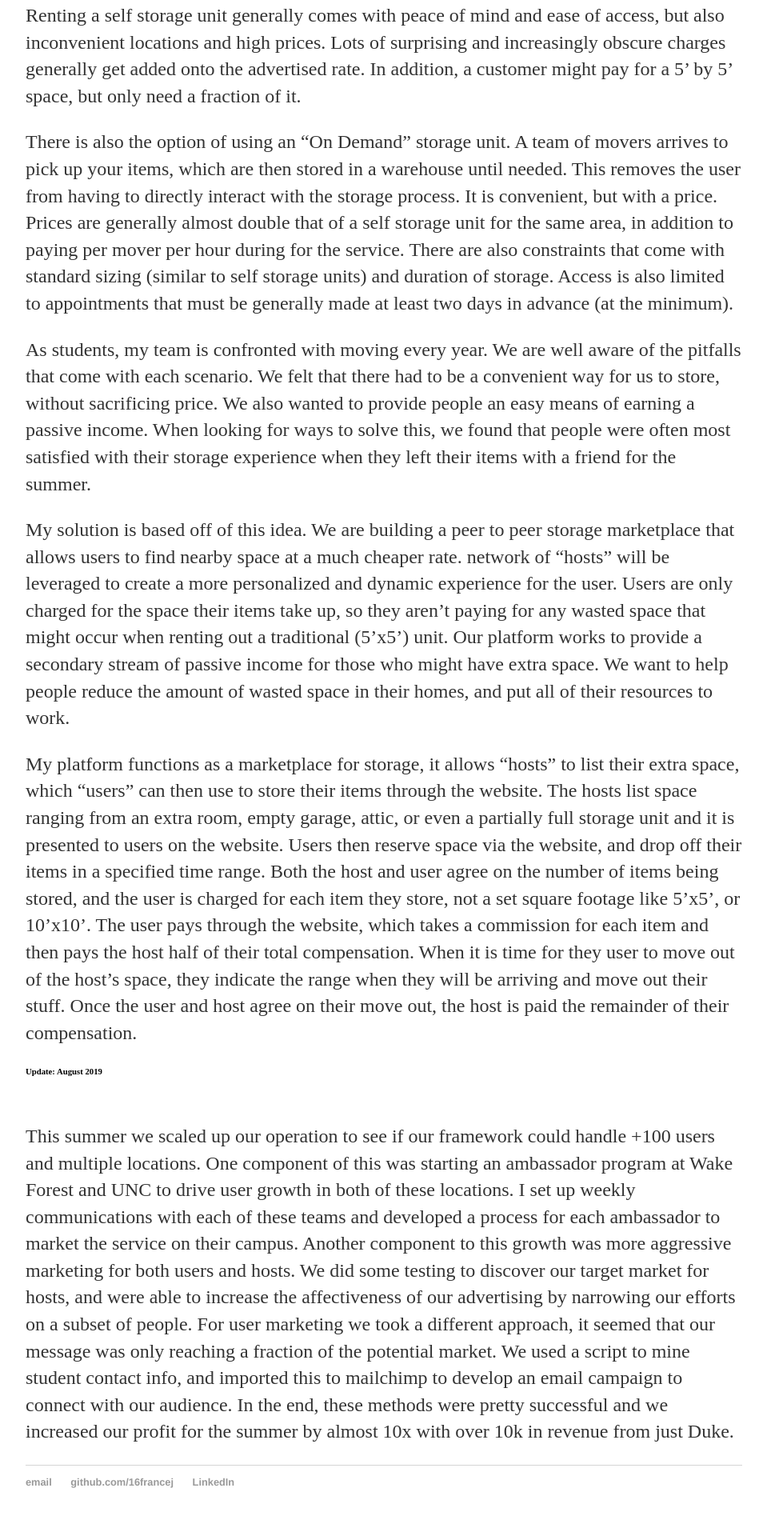
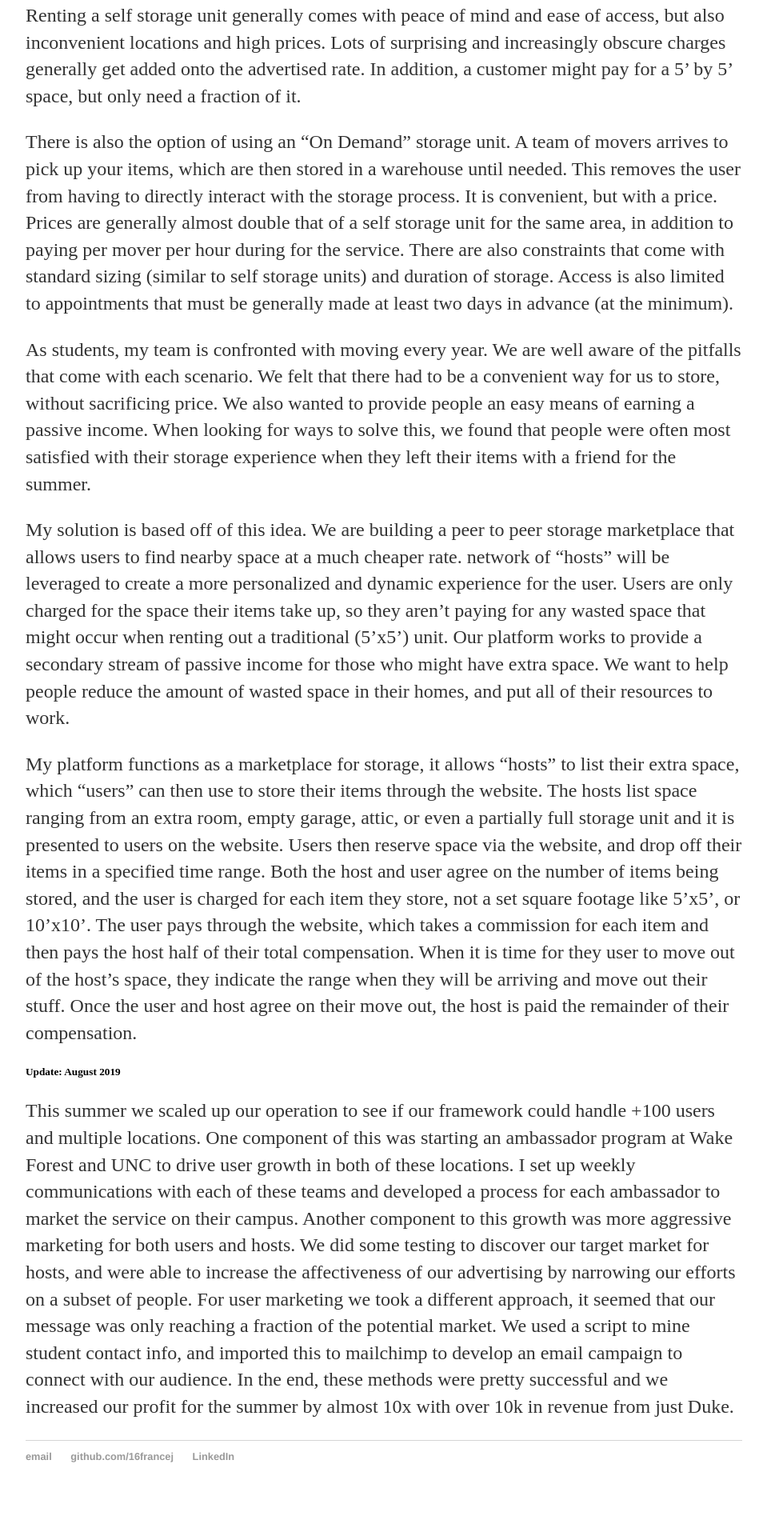
Before and after one commit to 16francej/16francej.github.io, a Jekyll site: the page built from _posts/2018-10-17-OpenSpace:-Peer-to-peer-self-storage.md, in a window 1280 px wide. Shown: the part 1759-3679 px from the top of the page at 80% size, without its empty margins (160-1119 px from the left). Built offline with Jekyll 4.4.1, drawn with Linux system fonts in a browser that asks for light colours; after the commit the page ends 3647 px from its top, so only the background shows below that.

```diff
--- a/_posts/2018-10-17-OpenSpace:-Peer-to-peer-self-storage.md
+++ b/_posts/2018-10-17-OpenSpace:-Peer-to-peer-self-storage.md
@@ -31,4 +31,5 @@ network of “hosts” will be leveraged to create a more personalized and dynam
 
 My platform functions as a marketplace for storage, it allows “hosts” to list their extra space, which “users” can then use to store their items through the website. The hosts list space ranging from an extra room, empty garage, attic, or even a partially full storage unit and it is presented to users on the website. Users then reserve space via the website, and drop off their items in a specified time range. Both the host and user agree on the number of items being stored, and the user is charged for each item they store, not a set square footage like 5’x5’, or 10’x10’. The user pays through the website, which takes a commission for each item and then pays the host half of their total compensation. When it is time for they user to move out of the host’s space, they indicate the range when they will be arriving and move out their stuff. Once the user and host agree on their move out, the host is paid the remainder of their compensation.
 
-<h6> Update: August 2019</h6> <br> This summer we scaled up our operation to see if our framework could handle +100 users and multiple locations. One component of this was starting an ambassador program at Wake Forest and UNC to drive user growth in both of these locations. I set up weekly communications with each of these teams and developed a process for each ambassador to market the service on their campus. Another component to this growth was more aggressive marketing for both users and hosts. We did some testing to discover our target market for hosts, and were able to increase the affectiveness of our advertising by narrowing our efforts on a subset of people. For user marketing we took a different approach, it seemed that our message was only reaching a fraction of the potential market. We used a script to mine student contact info, and imported this to mailchimp to develop an email campaign to connect with our audience. In the end, these methods were pretty successful and we increased our profit for the summer by almost 10x with over 10k in revenue from just Duke.
+<h5> Update: August 2019</h5>
+This summer we scaled up our operation to see if our framework could handle +100 users and multiple locations. One component of this was starting an ambassador program at Wake Forest and UNC to drive user growth in both of these locations. I set up weekly communications with each of these teams and developed a process for each ambassador to market the service on their campus. Another component to this growth was more aggressive marketing for both users and hosts. We did some testing to discover our target market for hosts, and were able to increase the affectiveness of our advertising by narrowing our efforts on a subset of people. For user marketing we took a different approach, it seemed that our message was only reaching a fraction of the potential market. We used a script to mine student contact info, and imported this to mailchimp to develop an email campaign to connect with our audience. In the end, these methods were pretty successful and we increased our profit for the summer by almost 10x with over 10k in revenue from just Duke.
```
